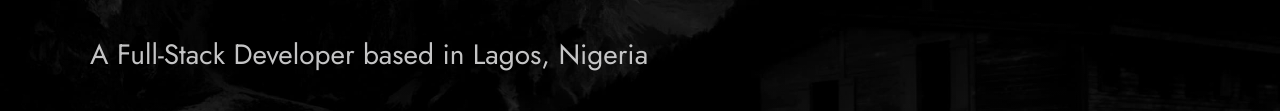
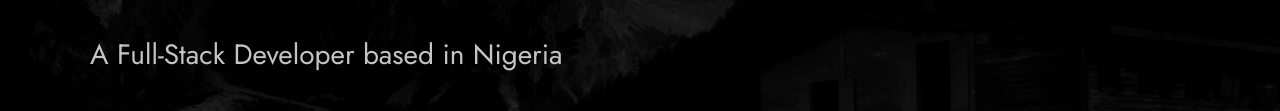
Before and after one commit to Coolhands-frank/Portfolio2, a website built with Vite: page index.html in a window 1280 px wide. Shown: the part 386-497 px from the top of the page. Built offline with nearby package versions, Linux system fonts and the light colour scheme.

Commit message:
description update

```diff
--- a/index.html
+++ b/index.html
@@ -44,8 +44,7 @@
           <span>Elendu Franklin</span>
         </h1>
         <!-- Put a small paragraph about yourself -->
-        <p>A Full-Stack Developer based in Lagos, Nigeria
-</p>
+        <p>A Full-Stack Developer based in Nigeria</p>
         <a href="#contact" class="btn btn--pink">Get in touch</a>
       </div>
     </div>
```
